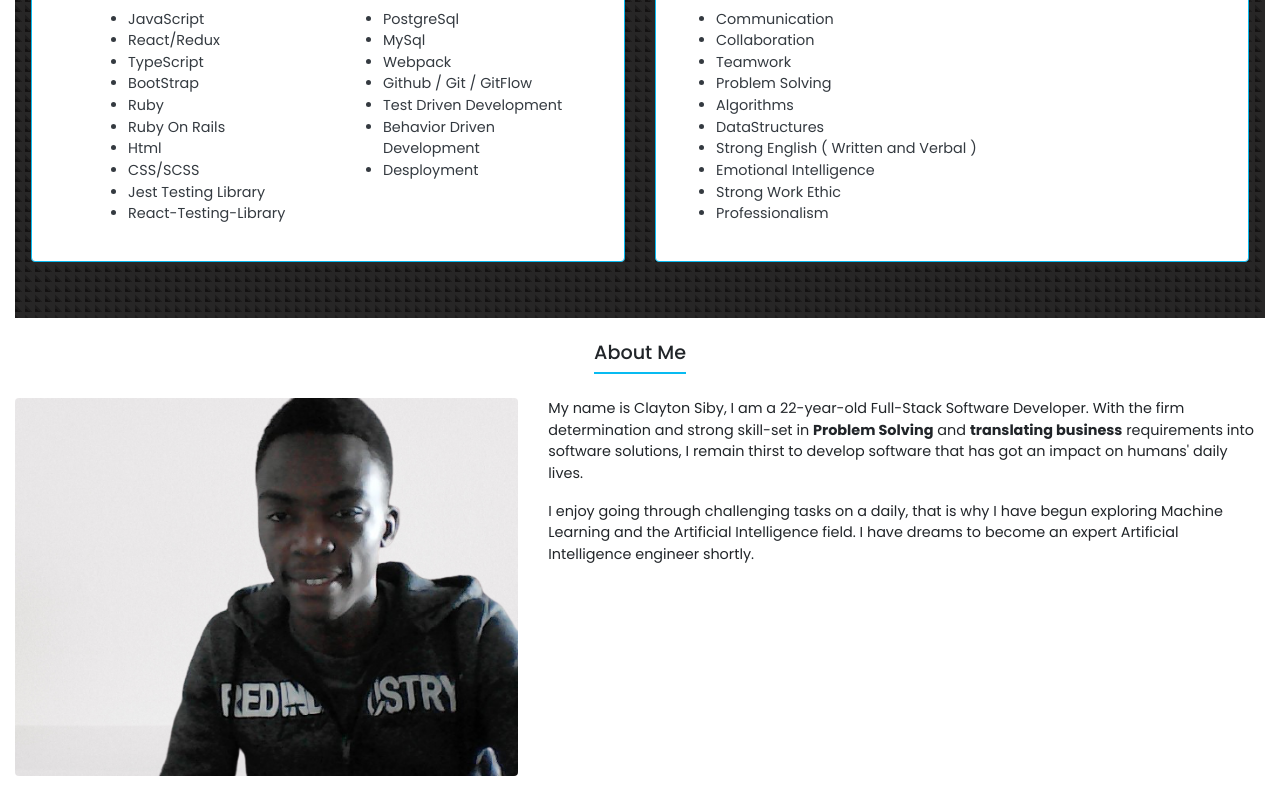
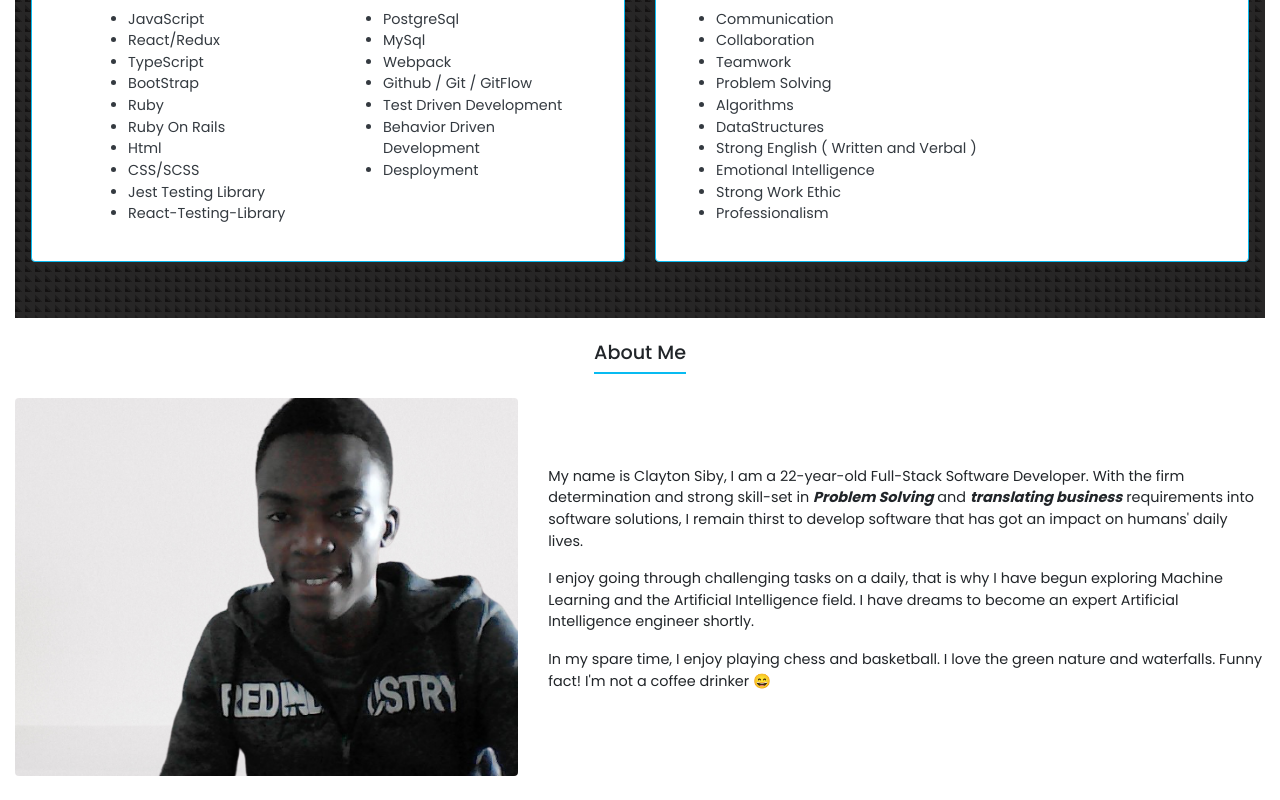
Before and after one commit to ClaytonSiby/portfolio-website, a React (Create React App) app: page / in a window 1280 px wide. Shown: the part 1400-2200 px from the top of the page. Built offline with nearby package versions, Linux system fonts and the light colour scheme.

Commit message:
Add more text for the About component

```diff
--- a/src/components/About.js
+++ b/src/components/About.js
@@ -1,44 +1,45 @@
-import React from 'react';
-import {
-  Container, Col, Row, Image,
-} from 'react-bootstrap';
-import styles from '../assets/styles/about.module.css';
-import siby from '../assets/images/clayton.jpg';
+import React from 'react'
+import { Container, Col, Row, Image } from 'react-bootstrap'
+import styles from '../assets/styles/about.module.css'
+import siby from '../assets/images/clayton.jpg'
+import chess from '../assets/images/chess.jpg'
 
 const About = () => (
-  <Container className="p-0 my-3">
-    <section className="">
-      <header className=" text-center">
-        <h3 className="sectionTitle">About Me</h3>
+  <Container className='p-0 my-3'>
+    <section className=''>
+      <header className=' text-center'>
+        <h3 className='sectionTitle'>About Me</h3>
       </header>
-      <Row className="my-2">
-        <Col xs={12} sm={12} md={5} className="my-2">
+      <Row className='my-2'>
+        <Col xs={12} sm={12} md={5} className='my-2'>
           <Image src={`${siby}`} rounded fluid />
         </Col>
-        <Col xs={12} sm={12} md={7} className={`my-2 ${styles.aboutText}`}>
+        <Col xs={12} sm={12} md={7} className={`my-2 d-flex justify-content-center align-items-center ${styles.aboutText}`}>
+          <Row>
+            <Col xs={12}>
               <p>
                 My name is Clayton Siby, I am a 22-year-old Full-Stack Software
-            Developer. With the firm determination and strong skill-set in
-            {' '}
-            <strong>Problem Solving</strong>
-            {' '}
-            and
-            {' '}
-            <strong>translating business</strong>
-            &nbsp;requirements into
-            software solutions, I remain thirst to develop software that has
-            got an impact on humans&apos; daily lives.
+                Developer. With the firm determination and strong skill-set in{' '}
+                <b><i>Problem Solving</i></b> and{' '}
+                <b><i>translating business</i></b>
+                &nbsp;requirements into software solutions, I remain thirst to
+                develop software that has got an impact on humans&apos; daily
+                lives.
               </p>
               <p>
-            I enjoy going through challenging tasks on a daily, that is why I
-            have begun exploring Machine Learning and the Artificial
+                I enjoy going through challenging tasks on a daily, that is why
+                I have begun exploring Machine Learning and the Artificial
                 Intelligence field. I have dreams to become an expert Artificial
                 Intelligence engineer shortly.
               </p>
+              <p>In my spare time, I enjoy playing chess and basketball. I love the green nature and waterfalls. Funny fact! I&apos;m not a coffee drinker &#128516; </p>
+            </Col>
+            <Col xs={12}></Col>
+          </Row>
         </Col>
       </Row>
     </section>
   </Container>
-);
+)
 
-export default About;
+export default About
```
Lines whose indentation alone changed are shown as unchanged.
